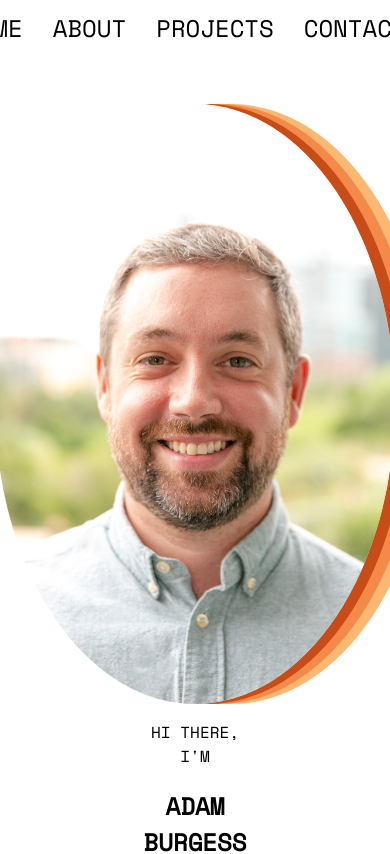
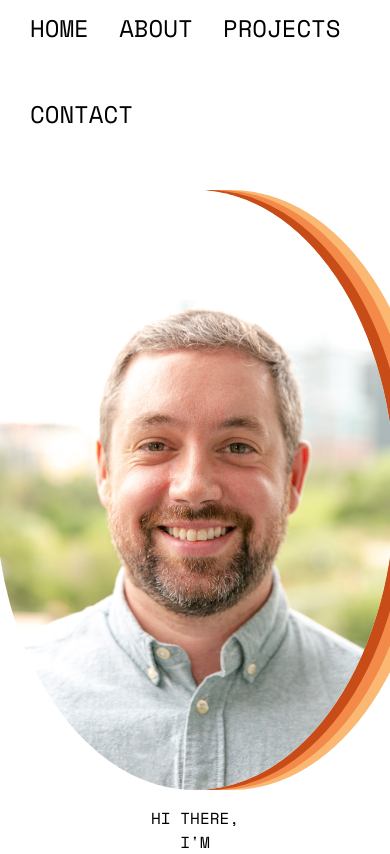
Before and after one commit to aburg15/portfolio, a React (Create React App) app: page / in a window 390 px wide. Shown: the top 854 px of the page. Built offline with nearby package versions, Linux system fonts and the light colour scheme.

Commit message:
Refactor responsive styling

```diff
--- a/src/Navbar.css
+++ b/src/Navbar.css
@@ -1,6 +1,9 @@
 .navbar {
   display: flex;
   flex-direction: row;
+  justify-content: space-between;
+  align-items: flex-start;
+  flex-wrap: wrap;
 }
 
 .navbar-item,
```
